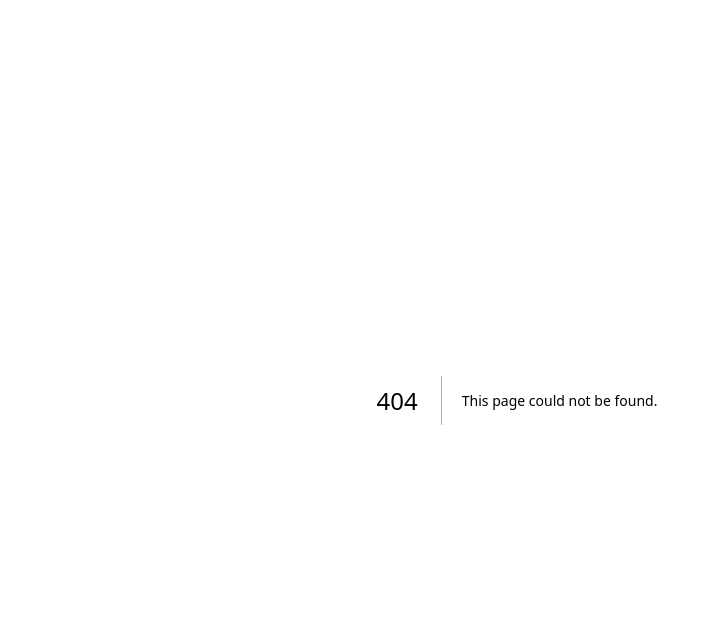
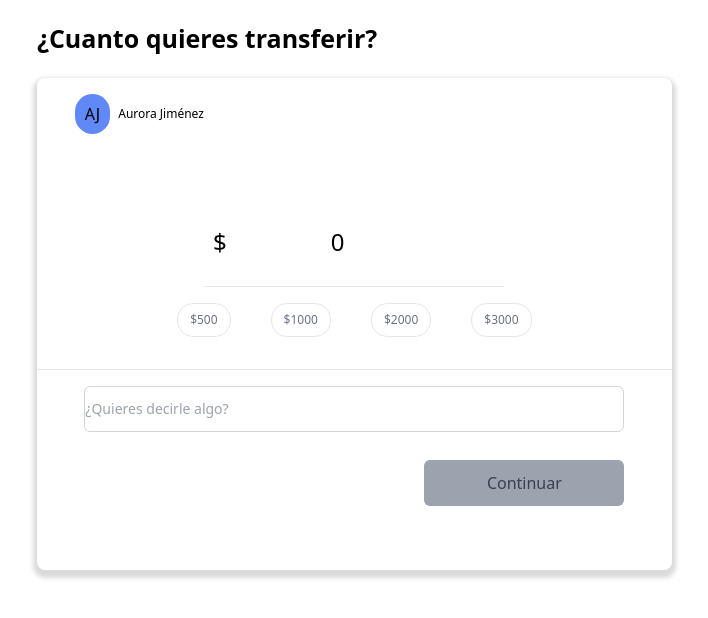
Before and after one commit to illiCristian/NestJs-Backend-Wallet, a Next.js app in the folder client/: page /send-money-one in a window 1280 px wide. Before the commit this address had no page. Shown: the top 618 px of the page, without its empty margins (123-831 px from the left). Built offline with nearby package versions, Linux system fonts and the light colour scheme.

Commit message:
send money component second step

```diff
--- a/client/package.json
+++ b/client/package.json
@@ -16,6 +16,7 @@
 		"next": "13.4.16",
 		"next-auth": "^4.23.1",
 		"postcss-nesting": "^12.0.1",
+		"query": "github:tanstack/react-query",
 		"react": "18.2.0",
 		"react-chartjs-2": "^5.2.0",
 		"react-dom": "18.2.0",
--- a/client/src/app/frame-150/page.tsx
+++ b/client/src/app/frame-150/page.tsx
@@ -1,21 +1,14 @@
 "use client"
 
 import FrameVerifyName from "@/components/FrameVerifyName/FrameVerifyName";
-import { useState } from "react";
+import { ChangeEvent, useState } from "react";
 
-
-FrameVerifyName
 function Frame() {
   const [name, setName] = useState("")
 
-  const handleChange = (e: any) => {
-    e.preventDefault();
-    setName(e.target.value)
-    console.log(setName(e.target.value));
-  }
   return (
     <div>
-      <FrameVerifyName name={name} user={((e:any )=> setName(e.target.value))}/>
+      <FrameVerifyName name={name} user={((e:ChangeEvent<HTMLInputElement>): void=> setName(e.target.value))}/>
     </div>
   )
 }
--- a/client/src/app/login/page.tsx
+++ b/client/src/app/login/page.tsx
@@ -1,4 +1,5 @@
-import { InfoEmail, IntoEmail } from '@/components/Login'
+import { InfoEmail, IntoEmail } from "@/components/login"
+
 
 const pageLogin: React.FC = () => {
   return (
--- /dev/null
+++ b/client/src/app/send-money-one/page.tsx
@@ -0,0 +1,15 @@
+
+
+import SendMoneyOne from '@/components/SendMoneyOne/SendMoneyOne'
+import React from 'react'
+
+
+function SendMoneyStepTwo() {
+  return (
+    <div>
+      <SendMoneyOne />
+    </div>
+  )
+}
+
+export default SendMoneyStepTwo
--- /dev/null
+++ b/client/src/components/SendMoneyOne/SendMoneyOne.tsx
@@ -0,0 +1,113 @@
+"use client"
+
+import Image from 'next/image';
+import React, { useState } from 'react'
+
+
+const SendMoneyOne = () => {
+  const [input, setInput] = useState<{description: string; quantity: number}>({
+    quantity: 0,
+    description: ""
+  });
+
+  // const handleChange = (e: any): void => {
+  //   e.preventDefault()
+  //   setInput({
+  //     ...input,
+  //     [e.target.name] : e.target.value
+  //   })
+  // }
+
+  return (
+    <div className={`flex flex-col items-start mt-5 ms-40 `}>
+      <h1 className="text-black text-[25px] font-semibold leading-normal mb-5">
+        ¿Cuanto quieres transferir?
+      </h1>
+      <div className="flex flex-col justify-center items-center bg-white  rounded-lg shadow-[0px_4px_4px_4px_#00000025]">
+        <div className="flex flex-row justify-start items-center mt-4 mb-20 mx-5 gap-2 mr-[450px]">
+          <div className='px-[10px] py-2 bg-[#6088F7] border-none rounded-full text-md z-[0]'>AJ</div>
+          <p className='text-black text-xs'>Aurora Jiménez</p>
+        </div>
+        {/* <div className="flex flex-row justify-center items-center my-4">
+            <p className="text-xl ml-10">$</p>
+
+              <input
+                id="input"
+                name="input"
+                type="number"
+                className="outline-none focus:outline-none flex items-start  border-white remove-arrow text-2xl"
+                onChange={handleChange}
+                value={input}
+              />
+
+          </div> */}
+          <div className='flex flex-row gap-10 mx-44'>
+            <p className='py-3 text-2xl'>$</p>
+            <input
+              name='quantity'
+              type="number"
+              onChange={(e)=> setInput({...input, quantity: e.target.value})}
+              value={input.quantity}
+              className='outline-none focus:outline-none w-[165px] py-3 text-2xl remove-arrow ml-16'
+              />
+
+          </div>
+        <hr className=" bg-gray-200 border-1 w-[300px] mt-4" />
+        <div className="flex flex-row items-center justify-center my-4 gap-10 mx-auto">
+          <button
+            name='500'
+            className="text-xs border-[1px] rounded-2xl text-gray-500 py-2 px-3 border-gray-200"
+            onClick={(e) => setInput({...input, quantity: 500})}
+          >
+            $500
+          </button>
+          <button
+            name='1000'
+            className="text-xs border-[1px] rounded-2xl text-gray-500 py-2 px-3 border-gray-200"
+            onClick={(e) => setInput({...input, quantity: 1000})}
+          >
+            $1000
+          </button>
+          <button
+            name='2000'
+            className="text-xs border-[1px] rounded-2xl text-gray-500 py-2 px-3 border-gray-200"
+            onClick={() => setInput({...input, quantity: 2000})}
+          >
+            $2000
+          </button>
+          <button
+            name='3000'
+            className="text-xs border-[1px] rounded-2xl text-gray-500 py-2 px-3 border-gray-200"
+            onClick={(): any => setInput({...input, quantity: 3000})}
+          >
+            $3000
+          </button>
+        </div>
+        <hr className="bg-gray-200 border-1 w-full mt-4" />
+
+          <input
+            name='subject'
+            type="text"
+            placeholder='¿Quieres decirle algo?'
+            className='border border-gray-300 rounded-md py-3 text-black my-4 text-sm w-[540px]'
+            onChange={(e)=> {setInput({...input, description: e.target.value})}}
+            value={input.description}
+          />
+        <button
+          className={`${
+            input.quantity === null || input.quantity < 1
+              ? `bg-gray-400 text-gray-700`
+              : `bg-[#00B1EA] text-white font-medium`
+          } mt-3 mb-16  text-base rounded-md w-[200.23px] h-[46.69px] ml-[340px]  `}
+          // onClick={nextStep}
+        >
+          Continuar
+        </button>
+
+      </div>
+
+    </div>
+  )
+}
+
+export default SendMoneyOne
--- a/client/src/components/index.ts
+++ b/client/src/components/index.ts
@@ -1,5 +1,7 @@
 import Navbar from './LandingPage/Navbar/Navbar'
-import SuccessfulDebitTransfer from './TransferDebit/successfulTransfer/SuccessfulDebitTransfer'
-import UnsuccessfulDebitTransfer from './TransferDebit/unsuccessTransfer/UnsuccessfulDebitTransfer'
+import SuccessfulDebitTransfer from './transferDebit/successfulTransfer/SuccessfulDebitTransfer'
+import UnsuccessfulDebitTransfer from './transferDebit/unsuccessTransfer/UnsuccessfulDebitTransfer'
+
+
 
 export { Navbar, SuccessfulDebitTransfer, UnsuccessfulDebitTransfer }
```
Also changed, not shown: 1 other file (tests, documents, lock files or other folders).
